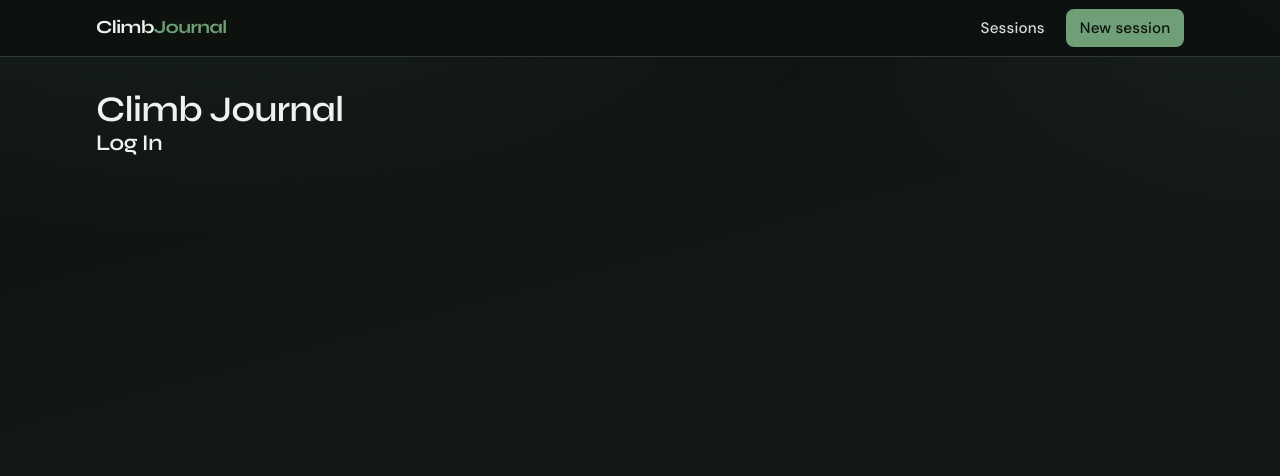
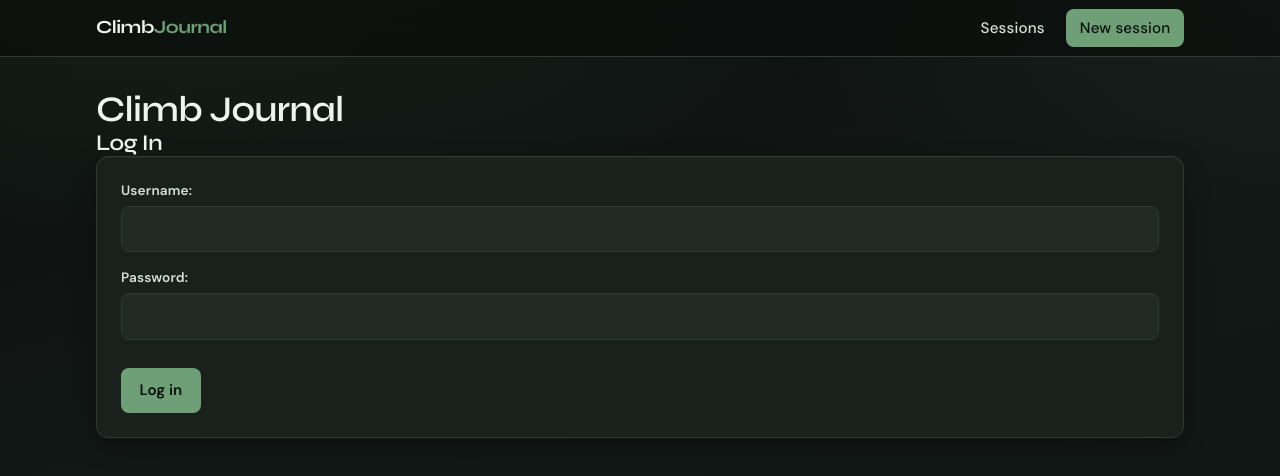
Before and after one commit to ThomasMaher/climb-journal-web, a React (Vite) app: page /login in a window 1280 px wide. Shown: the top 476 px of the page. Built offline with nearby package versions, Linux system fonts and the light colour scheme; no server answers.

Commit message:
Set up logging in logic

```diff
--- a/src/Login.tsx
+++ b/src/Login.tsx
@@ -1,9 +1,79 @@
+import { useState } from 'react';
+import { useAuth } from './AuthContext';
+import { login } from './api/user';
+import { useNavigate } from 'react-router-dom';
+import type { LoginData } from './models/user_models';
+
+type ApiFormErrors = Record<string, string[]> | { form: string };
+
 function Login() {
+    const navigate = useNavigate();
+    const { setUser } = useAuth();
+    const [errors, setErrors] = useState<ApiFormErrors | undefined>(undefined);
+    const [submitting, setSubmitting] = useState<boolean>(false);
+    const [formData, setFormData] = useState<LoginData>({
+        username: '',
+        password: '',
+    })
+
+    const handleSubmit = async (e: React.FormEvent<HTMLFormElement>) => {
+        e.preventDefault();
+        setErrors(undefined);
+        setSubmitting(true);
+
+        try {
+            const response = await login(formData);
+            if (response.ok) {
+                setUser(response.data);
+                navigate(`/`);
+            } else {
+                setErrors(response.data?.errors || 'Unable to log in.');
+            }
+        } catch (err: unknown) {
+            if (err instanceof Error) {
+                setErrors({ form: err?.message || 'Unable to log in.'})
+            }
+        } finally {
+            setSubmitting(false)
+        }
+    }
+
     return(
         <>
             <h1>Climb Journal</h1>
 
             <h2>Log In</h2>
+            <form className="form-panel form-stack" onSubmit={handleSubmit}>
+                {errors && (
+                    <p className="error-banner" role="alert">
+                        {/* // Fix this */}
+                        {errors.form || errors}
+                    </p>
+                )}
+
+                <div className="field">
+                    <label htmlFor="username">Username: </label>
+                    <input
+                        id="username"
+                        type="text"
+                        value={formData.username}
+                        onChange={(e) => setFormData({ ...formData, username: e.target.value})} />
+                </div>
+                <div className="field">
+                    <label htmlFor="password">Password: </label>
+                    <input
+                        id="password"
+                        type="text"
+                        value={formData.password}
+                        onChange={(e) => setFormData({ ...formData, password: e.target.value})} />
+                </div>
+
+                <div className="form-actions">
+                    <button type="submit" className="btn" disabled={submitting}>
+                        {submitting ? 'Logging in ...' : 'Log in'}
+                    </button>
+                </div>
+            </form>
         </>
     )
 }
--- a/src/api/user.ts
+++ b/src/api/user.ts
@@ -1,4 +1,5 @@
 import { API_URL, fetchApi } from './utils';
+import type { LoginData } from './models/user_models';
 
 export async function getUserHomeStats(userId: string) {
     return fetchApi(`${API_URL}/home_stats.json`);
@@ -7,3 +8,19 @@ export async function getUserHomeStats(userId: string) {
 export async function getUserStatus() {
     return fetchApi(`${API_URL}/user_status.json`);
 }
+
+export async function login(formData: LoginData) {
+    const { username, password } = formData;
+
+    return fetchApi(`${API_URL}/login.json`, {
+        method: 'POST',
+        credentials: "include",
+        headers: {
+            "Content-Type": "application/json",
+        },
+        body: JSON.stringify({
+            username,
+            password,
+        }),
+    })
+}
--- a/src/models/user_models.ts
+++ b/src/models/user_models.ts
@@ -16,3 +16,5 @@ export type UserState = {
     setUser: (user: any) => void;
     loading: boolean;
 }
+
+export type LoginData = {username: string, password: string};
```
